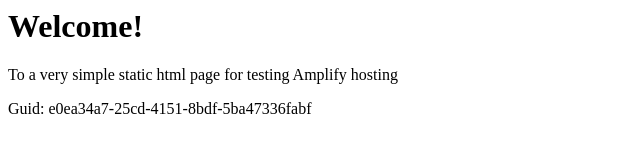
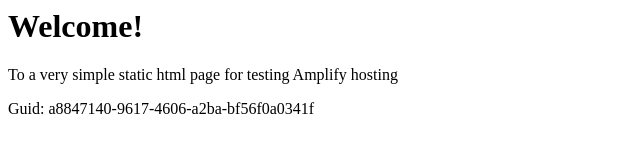
Before and after one commit to aws-aemilia-cdg/Github-PR-Commit-Integration-Test-DoNotTouch-GitHubWebhookPushCanaryTest-v1-preprod-eu-west-3, a website: page src/index.html in a window 1280 px wide. Shown: the full height of the page, 0-640 px from the left. Drawn offline with Linux system fonts and the light colour scheme.

Commit message:
commit from integ tests

```diff
--- a/src/index.html
+++ b/src/index.html
@@ -12,6 +12,6 @@
 <body>
     <h1>Welcome!</h1>
     <p>To a very simple static html page for testing Amplify hosting</p>
-    <p>Guid: e0ea34a7-25cd-4151-8bdf-5ba47336fabf</p></body>
+    <p>Guid: a8847140-9617-4606-a2ba-bf56f0a0341f</p></body>
 
 </html>
```
